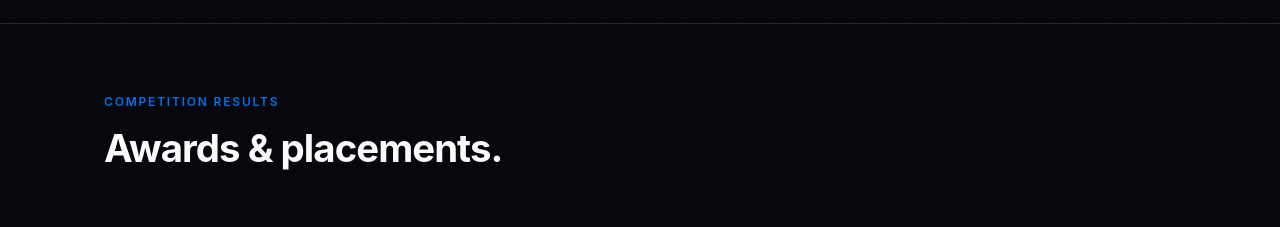
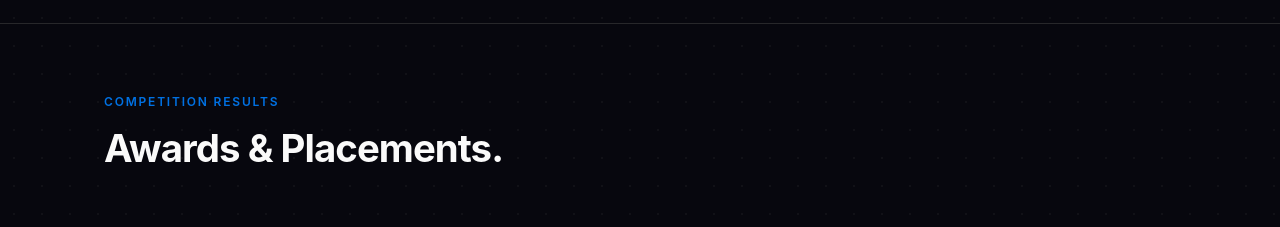
Before and after one commit to aaravdhawan25/AaravDhawanWeb, a React (Vite) app: page /#/first-journey in a window 1280 px wide. Shown: the part 3020-3247 px from the top of the page. Built offline with nearby package versions, Linux system fonts and the light colour scheme.

Commit message:
Fix capitalization in Awards & Placements heading

```diff
--- a/src/pages/FirstJourneyPage.jsx
+++ b/src/pages/FirstJourneyPage.jsx
@@ -236,7 +236,7 @@ function AwardsSection() {
             Competition Results
           </span>
           <h2 className="text-[clamp(1.6rem,3.5vw,2.4rem)] font-bold tracking-tight text-zinc-900 dark:text-zinc-50 mt-2">
-            Awards &amp; placements.
+            Awards &amp; Placements.
           </h2>
         </motion.div>
 
```
